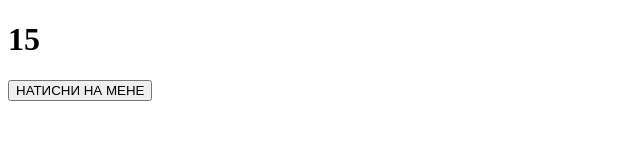
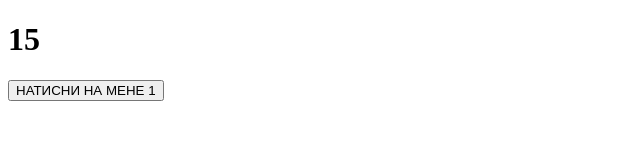
Before and after one commit to frozzik1/hello, a plain HTML site: page Lab_16/index.html in a window 1280 px wide. Shown: the full height of the page, 0-640 px from the left. Drawn offline with Linux system fonts and the light colour scheme.

Commit message:
comment to commit

```diff
--- a/Lab_16/index.html
+++ b/Lab_16/index.html
@@ -9,7 +9,7 @@
 
 <body>
     <h1>15</h1>
-    <button>НАТИСНИ НА МЕНЕ</button>
+    <button>НАТИСНИ НА МЕНЕ 1</button>
     <script src="js/script.js"></script>
 </body>
 
```
